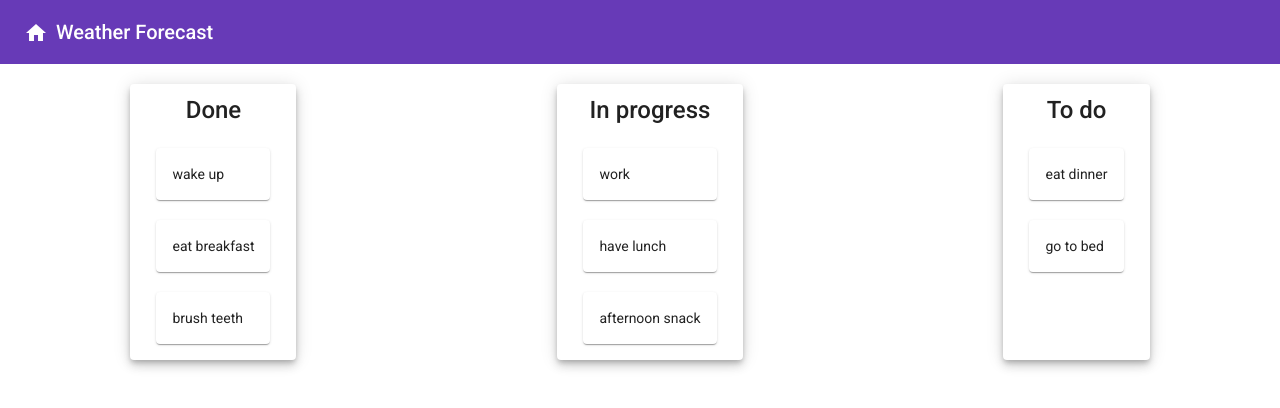
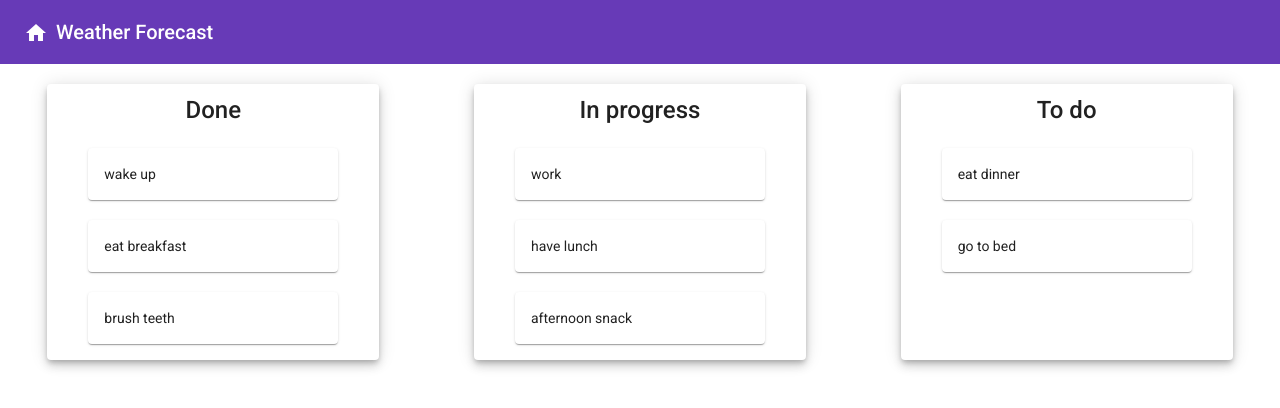
Before and after one commit to Toast-Trotzig/weatherApp, an Angular app: page /dragndrop in a window 1280 px wide. Shown: the top 408 px of the page. Built offline with nearby package versions, Linux system fonts and the light colour scheme; what ng2-charts would draw is missing.

Commit message:
Drag and drop fix

```diff
--- a/src/app/component/dragndrop/dragndrop.component.css
+++ b/src/app/component/dragndrop/dragndrop.component.css
@@ -8,6 +8,7 @@
 }
 
 .big-card {
+  min-width: 300px;
   margin-top: 20px;
   display: flex;
   flex-direction: column;
@@ -16,6 +17,7 @@
 
 }
 .drop-list {
+  width: 250px;
   margin: 10px;
 }
 
```
